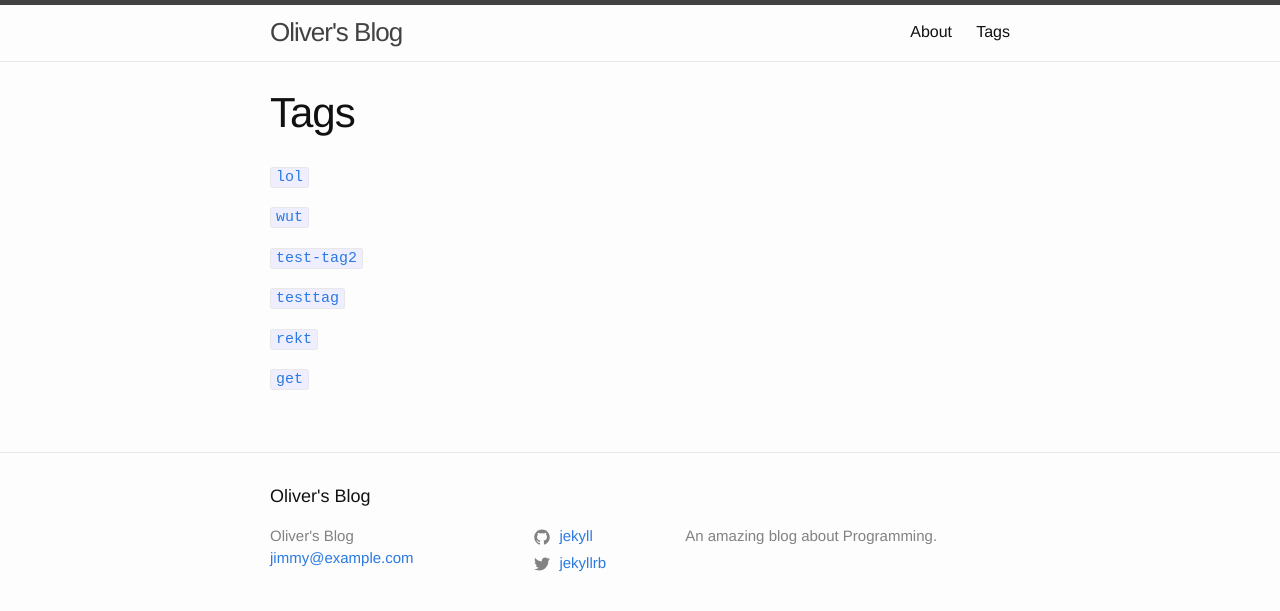
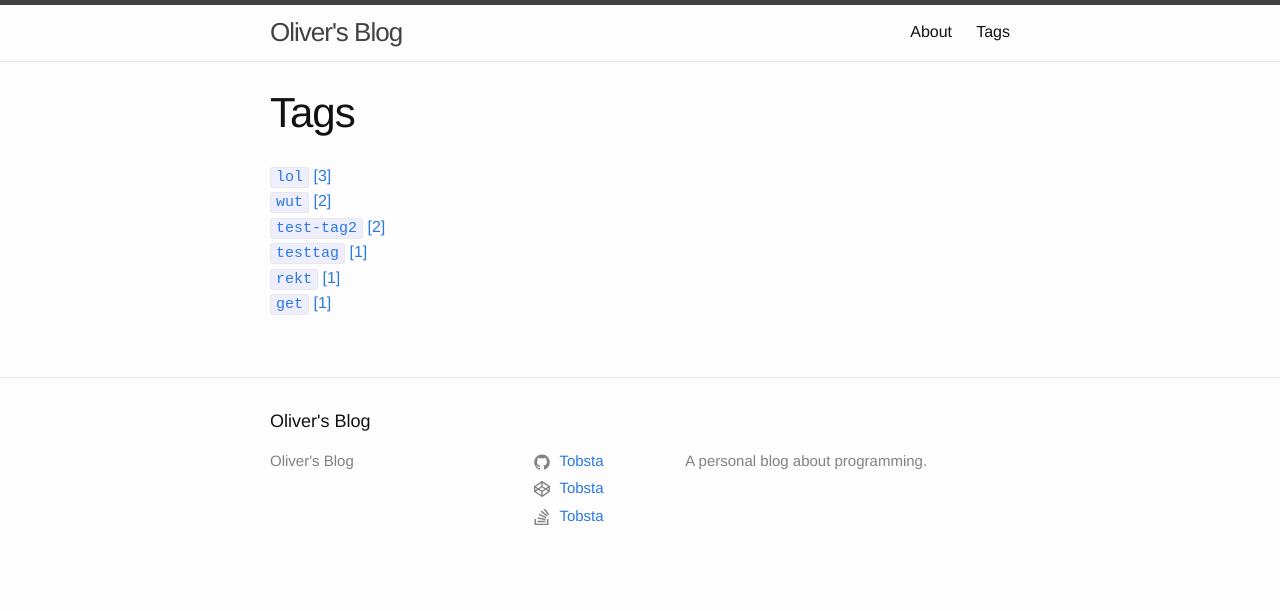
Before and after one commit to OliverBalfour/oliverbalfour.github.io, a Jekyll site: the page built from tags.md, in a window 1280 px wide. Shown: the top 611 px of the page. Built offline with Jekyll 4.4.1, drawn with Linux system fonts in a browser that asks for light colours.

Commit message:
Add icons, fix tag page

```diff
--- a/_config.yml
+++ b/_config.yml
@@ -14,13 +14,16 @@
 # You can create any custom variable you would like, and they will be accessible
 # in the templates via {{ site.myvariable }}.
 title: Oliver's Blog
-email: jimmy@example.com
+# email:
 description: >- # this means to ignore newlines until "baseurl:"
-  An amazing blog about Programming.
+  A personal blog about programming.
 baseurl: "" # the subpath of your site, e.g. /blog
 url: "" # the base hostname & protocol for your site, e.g. http://example.com
-twitter_username: jekyllrb
-github_username:  jekyll
+# twitter_username: jekyllrb
+github_username: Tobsta
+codepen_username: Tobsta
+stackoverflow_username: Tobsta
+stackoverflow_url: 4642943/tobsta
 
 # Build settings
 markdown: kramdown
--- a/_includes/footer.html
+++ b/_includes/footer.html
@@ -33,6 +33,18 @@
             {% include icon-twitter.html username=site.twitter_username %}
           </li>
           {% endif %}
+
+          {% if site.codepen_username %}
+          <li>
+            {% include icon-codepen.html username=site.codepen_username %}
+          </li>
+          {% endif %}
+
+          {% if site.stackoverflow_username %}
+          <li>
+            {% include icon-stackoverflow.html username=site.stackoverflow_username url=site.stackoverflow_url %}
+          </li>
+          {% endif %}
         </ul>
       </div>
 
--- /dev/null
+++ b/_includes/icon-codepen.html
@@ -0,0 +1 @@
+<a href="https://codepen.io/{{ include.username }}"><span class="icon icon--codepen">{% include icon-codepen.svg %}</span><span class="username">{{ include.username }}</span></a>
--- /dev/null
+++ b/_includes/icon-stackoverflow.html
@@ -0,0 +1 @@
+<a href="https://stackoverflow.com/{{ include.url }}"><span class="icon icon--stackoverflow">{% include icon-stackoverflow.svg %}</span><span class="username">{{ include.username }}</span></a>
--- a/assets/main.scss
+++ b/assets/main.scss
@@ -3,3 +3,7 @@
 ---
 
 @import "minima";
+
+.tag code {
+  white-space: nowrap;
+}
--- a/tags.md
+++ b/tags.md
@@ -5,12 +5,36 @@ permalink: /tags/
 ---
 {% capture temptags %}
   {% for tag in site.tags %}
-    {{ tag[1].size | plus: 1000 }}#{{ tag[0] }}#{{ tag[1].size }}
+    {{ tag[0] }}#{{ tag[1].size }}
   {% endfor %}
 {% endcapture %}
 {% assign sortedtemptags = temptags | split:' ' | sort | reverse %}
+
+<div class='tag-container'>
 {% for temptag in sortedtemptags %}
   {% assign tagitems = temptag | split: '#' %}
-  {% capture tagname %}{{ tagitems[1] }}{% endcapture %}
-  <a href="{{ "/tags/" | relative_url }}{{ tagname }}"><code class="highligher-rouge"><nobr>{{ tagname }}</nobr></code></a>
+  {% assign name = tagitems[0] %}
+  {% assign count = tagitems[1] %}
+  <div><a href='{{ "/tags/" | relative_url }}{{ name }}' class='tag'><code>{{ name }}</code> [<span class='tag-count'>{{ count }}</span>]</a></div>
 {% endfor %}
+</div>
+
+<script>
+{% comment %}
+liquid won't let me sort tags by their number of posts, so I have to use JS to reorder DOM elements :/
+{% endcomment %}
+// es5 :(
+Array.prototype.slice.call(document.getElementsByClassName('tag-container')).forEach(function(container){
+  var unsorted = [];
+  Array.prototype.slice.call(container.children).forEach(function(tag){
+    unsorted.push({c: parseInt(tag.getElementsByClassName('tag-count')[0].innerText), e: tag});
+	container.removeChild(tag);
+  });
+  var sorted = unsorted.sort(function(a, b){
+    return b.c - a.c
+  }).map(function(a){ return a.e });
+  sorted.forEach(function(child, i) {
+	  container.appendChild(child);
+  });
+});
+</script>
```
Also changed, not shown: README.md, _includes/icon-codepen.svg (added), _includes/icon-stackoverflow.svg (added).
